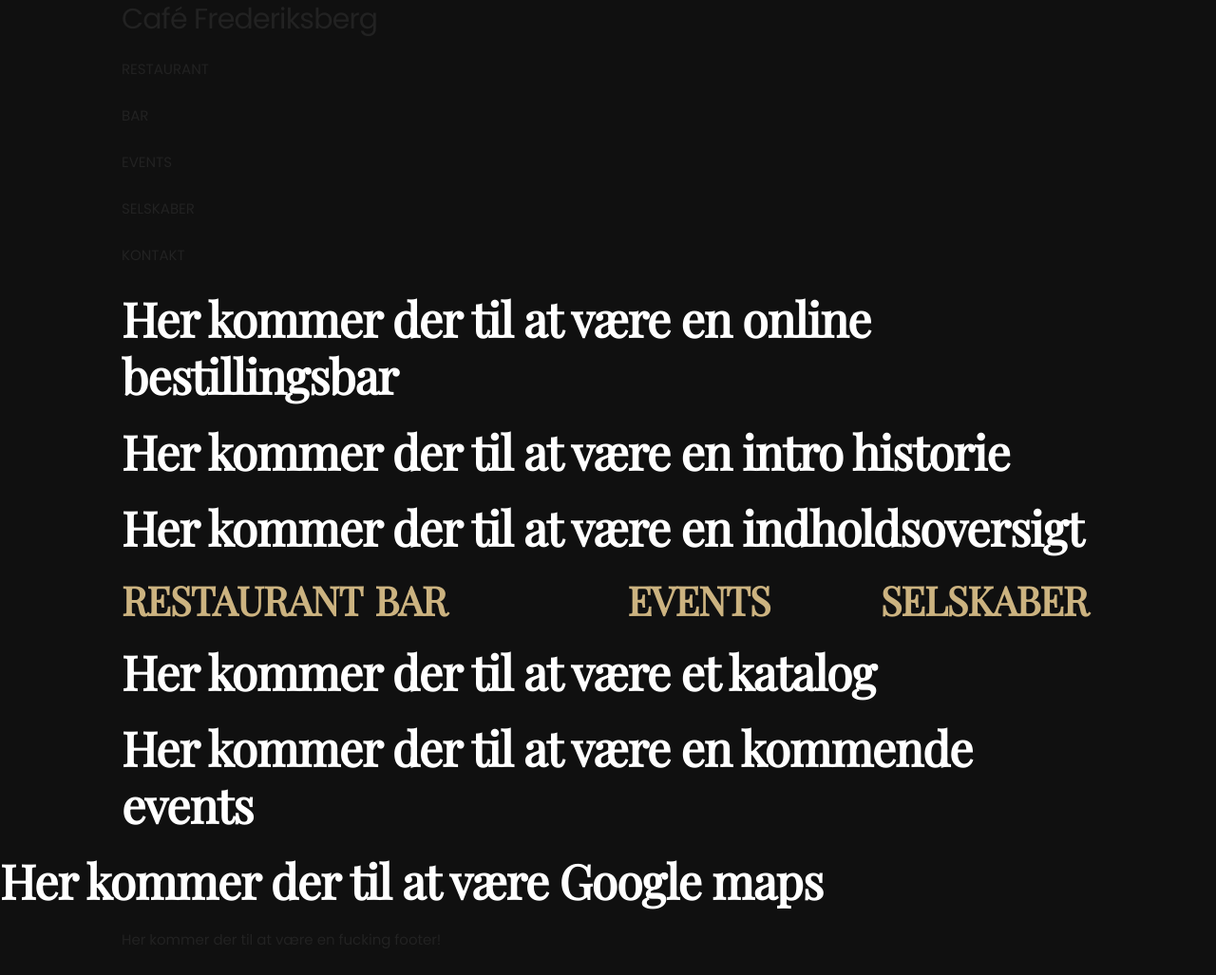
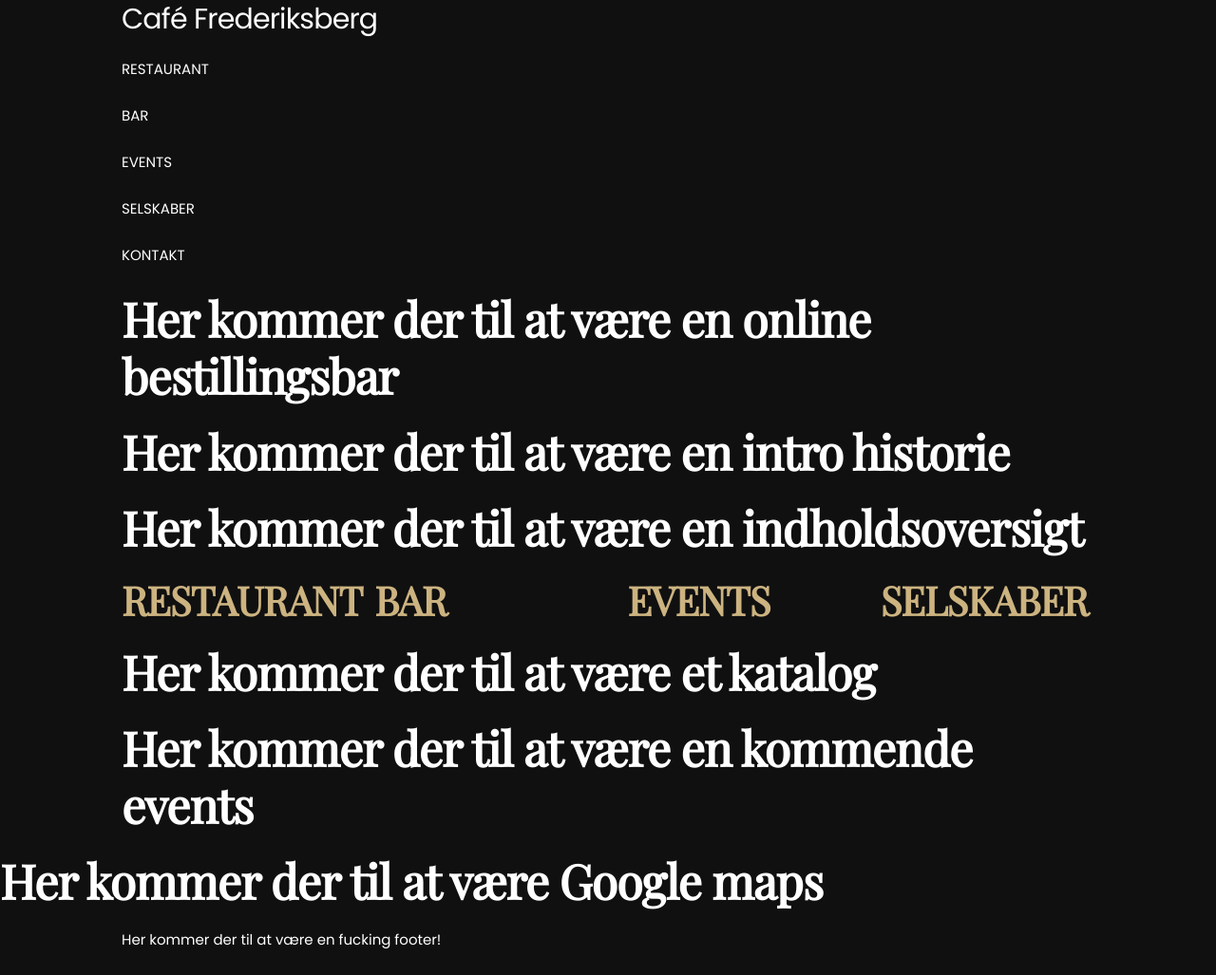
Before and after one commit to simoneliasen/cafefrederiksberg, a PHP site: page /index.php in a window 1280 px wide. Shown: the whole page at 95% size. Run offline with PHP 8.4, Linux system fonts and the light colour scheme.

Commit message:
white color

```diff
--- a/css/stylesheet.css
+++ b/css/stylesheet.css
@@ -33,7 +33,7 @@ body {
   line-height: 1.6;
   font-weight: 400;
   font-family: "Poppins", "HelveticaNeue", "Helvetica Neue", Helvetica, Arial, sans-serif;
-  color: #222;
+  color: #FFF;
   background-color: #101010}
 
 /*..............................................A FONTS */
```
